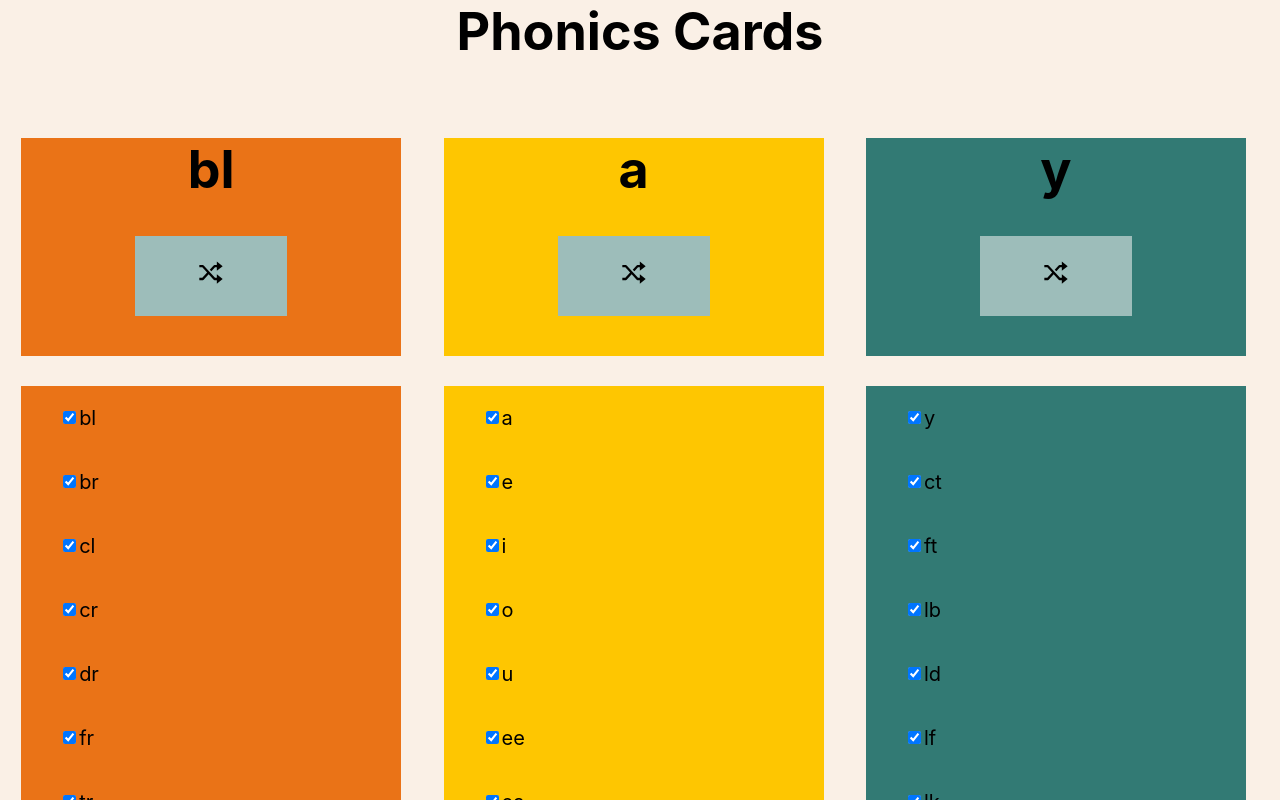
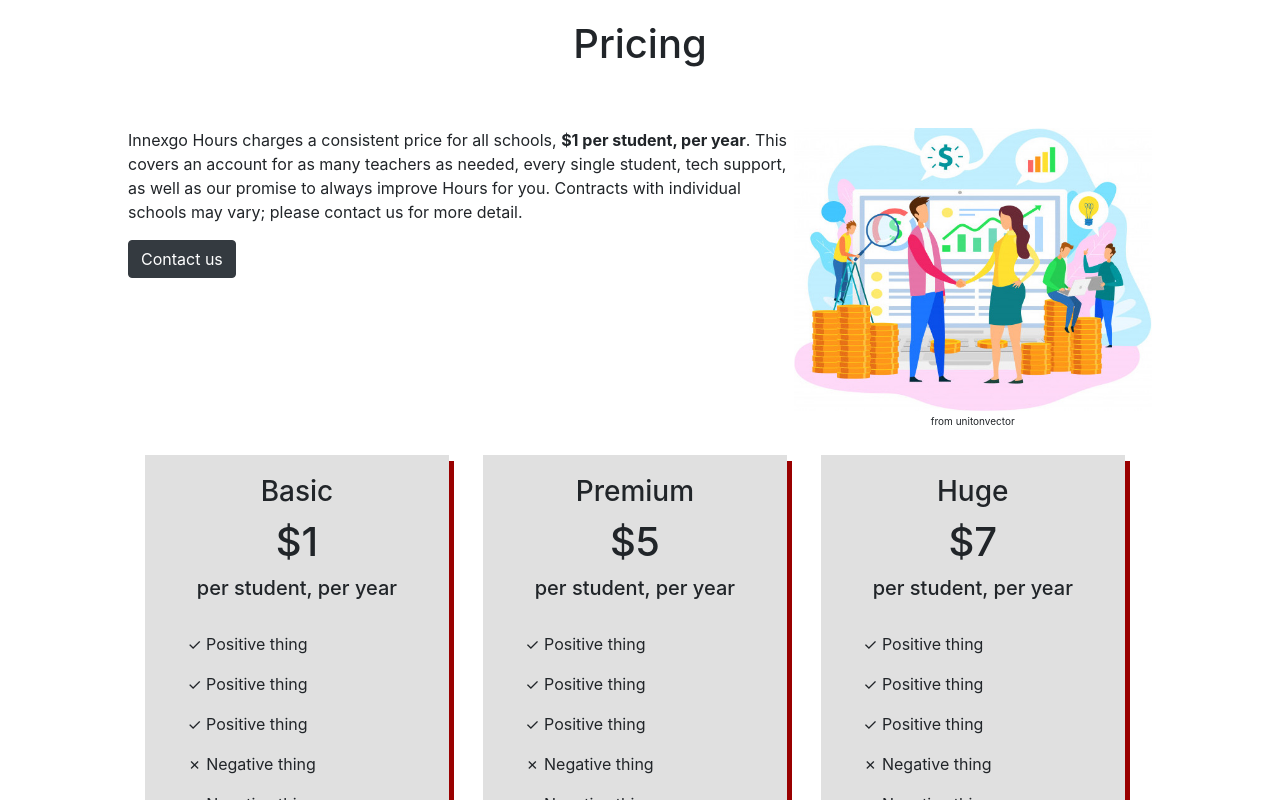
Before and after one commit to jordannquyen/phonics, a React (Create React App) app: page / in a window 1280 px wide. Shown: the top 800 px of the page. Built offline with nearby package versions, Linux system fonts and the light colour scheme.

Commit message:
saving innexgo code

```diff
--- a/package.json
+++ b/package.json
@@ -7,9 +7,11 @@
     "@testing-library/jest-dom": "^4.2.4",
     "@testing-library/react": "^9.3.2",
     "@testing-library/user-event": "^7.1.2",
+    "bootstrap": "^4.5.3",
     "material-ui": "^0.20.2",
     "react": "^16.13.1",
     "react-audio-player": "^0.14.0",
+    "react-bootstrap": "^1.4.0",
     "react-dom": "^16.13.1",
     "react-icons": "^4.1.0",
     "react-scripts": "3.4.3",
--- a/src/App.tsx
+++ b/src/App.tsx
@@ -25,6 +25,7 @@
           <h1 style={{
             marginTop: '0',
           }}>Phonics Cards</h1>
+
           <div style={{
             content: "",
             display: 'table',
--- /dev/null
+++ b/src/Pricing.tsx
@@ -0,0 +1,82 @@
+import React from 'react';
+import PricingBoxOne from './PricingBoxOne'
+import PricingBoxTwo from './PricingBoxTwo'
+import PricingBoxThree from './PricingBoxThree'
+import deal from './deal.png'
+import 'bootstrap/dist/css/bootstrap.min.css';
+import { Button } from 'react-bootstrap'
+
+interface Props{};
+interface State{};
+
+class Pricing extends React.Component<Props,State> {
+    render() {
+        const all = {
+            backgroundColor: 'white',
+            marginTop: '0%',
+            paddingLeft: '10%',
+            paddingRight: '10%',
+        }
+
+        const half = {
+            float: 'left',
+            width: '44%',
+            paddingLeft: '3%', // add up to 50
+            paddingRight: '3%'
+
+        } as React.CSSProperties;
+
+        const third = {
+            float: 'left',
+            width: '33%',
+        } as React.CSSProperties;
+
+        return (
+            <div style={all}>
+                <h1 style={{textAlign: 'center', paddingBottom: '42px', paddingTop: '20px'}}>Pricing</h1>
+                <div style={{
+                    float: 'left',
+                    width: '65%',
+                    margin: '10px auto',
+                }} data-aos="fade-down" data-aos-duration="2000" data-aos-once="true">
+                    <p>
+                    Innexgo Hours charges a consistent price for all schools, <b>$1 per student, per year</b>.
+                    This covers an account for as many teachers as needed, every single student, tech support,
+                    as well as our promise to always improve Hours for you. Contracts with individual schools
+                    may vary; please contact us for more detail.
+                    </p>
+                    <a href=""><Button variant="dark">Contact us</Button></a>
+              </div>
+              <div style={{
+                float: 'left',
+                width: '35%',
+                margin: '10px auto',
+              }}>
+                <img src={deal} style={{ width: '100%', height: '100%' }} />
+                <p style={{ textAlign: 'center', fontSize: '10px', marginTop: '3px' }}>from unitonvector</p>
+              </div>
+                <div style={{
+                    content: "",
+                    display: 'table',
+                    clear: 'both',
+                    } as React.CSSProperties}/>
+                <div style={third}>
+                    <PricingBoxOne/>
+                </div>
+                <div style={third}>
+                    <PricingBoxTwo/>
+                </div>
+                <div style={third}>
+                    <PricingBoxThree/>
+                </div>
+
+            <div style={{
+                content: "",
+                display: 'table',
+                clear: 'both',
+            } as React.CSSProperties}/>
+            </div>
+        )
+    }
+}
+export default Pricing;
--- /dev/null
+++ b/src/PricingBoxOne.tsx
@@ -0,0 +1,34 @@
+import React from 'react';
+
+interface Props{};
+interface State{};
+
+class PricingBoxOne extends React.Component<Props,State> {
+    render() {
+        const all = {
+            backgroundColor: '#e0e0e0',
+            boxShadow: '5px 6px #990000',
+            textAlign: 'center',
+            marginLeft: '5%',
+            marginRight: '5%',
+        } as React.CSSProperties
+
+        return (
+            <div style={all}>
+                <h3 style={{paddingTop: '20px', marginBottom: '10px'}}>Basic</h3>
+                <h1 style={{marginTop: '0', marginBottom: '10px'}}>$1</h1>
+                <h5 style={{marginTop: '0'}}>per student, per year</h5>
+                <br/>
+                <div style={{textAlign: 'left', marginLeft: '14%', paddingBottom: '20px'}}>
+                    <p>&#10003; Positive thing</p>
+                    <p>&#10003; Positive thing</p>
+                    <p>&#10003; Positive thing</p>
+                    <p>&#10007; Negative thing</p>
+                    <p>&#10007; Negative thing</p>
+                </div>
+            </div>
+        )
+    }
+}
+
+export default PricingBoxOne;
--- /dev/null
+++ b/src/PricingBoxThree.tsx
@@ -0,0 +1,34 @@
+import React from 'react';
+
+interface Props{};
+interface State{};
+
+class PricingBoxThree extends React.Component<Props,State> {
+    render() {
+        const all = {
+            backgroundColor: '#e0e0e0',
+            boxShadow: '5px 6px #990000',
+            textAlign: 'center',
+            marginLeft: '5%',
+            marginRight: '5%',
+        } as React.CSSProperties
+
+        return (
+            <div style={all}>
+                <h3 style={{paddingTop: '20px', marginBottom: '10px'}}>Huge</h3>
+                <h1 style={{marginTop: '0', marginBottom: '10px'}}>$7</h1>
+                <h5 style={{marginTop: '0'}}>per student, per year</h5>
+                <br/>
+                <div style={{textAlign: 'left', marginLeft: '14%', paddingBottom: '20px'}}>
+                    <p>&#10003; Positive thing</p>
+                    <p>&#10003; Positive thing</p>
+                    <p>&#10003; Positive thing</p>
+                    <p>&#10007; Negative thing</p>
+                    <p>&#10007; Negative thing</p>
+                </div>
+            </div>
+        )
+    }
+}
+
+export default PricingBoxThree;
--- /dev/null
+++ b/src/PricingBoxTwo.tsx
@@ -0,0 +1,34 @@
+import React from 'react';
+
+interface Props{};
+interface State{};
+
+class PricingBoxTwo extends React.Component<Props,State> {
+    render() {
+        const all = {
+            backgroundColor: '#e0e0e0',
+            boxShadow: '5px 6px #990000',
+            textAlign: 'center',
+            marginLeft: '5%',
+            marginRight: '5%',
+        } as React.CSSProperties
+
+        return (
+            <div style={all}>
+                <h3 style={{paddingTop: '20px', marginBottom: '10px'}}>Premium</h3>
+                <h1 style={{marginTop: '0', marginBottom: '10px'}}>$5</h1>
+                <h5 style={{marginTop: '0'}}>per student, per year</h5>
+                <br/>
+                <div style={{textAlign: 'left', marginLeft: '14%', paddingBottom: '20px'}}>
+                    <p>&#10003; Positive thing</p>
+                    <p>&#10003; Positive thing</p>
+                    <p>&#10003; Positive thing</p>
+                    <p>&#10007; Negative thing</p>
+                    <p>&#10007; Negative thing</p>
+                </div>
+            </div>
+        )
+    }
+}
+
+export default PricingBoxTwo;
--- a/src/index.js
+++ b/src/index.js
@@ -2,10 +2,11 @@
 import ReactDOM from 'react-dom';
 import './index.css';
 import App from './App';
+import Pricing from './Pricing'
 import * as serviceWorker from './serviceWorker';
 
 ReactDOM.render(
-    <App />,
+    <Pricing/>,
   document.getElementById('root')
 );
 
```
Also changed, not shown: src/deal.png (added), 1 other file (tests, documents, lock files or other folders).
